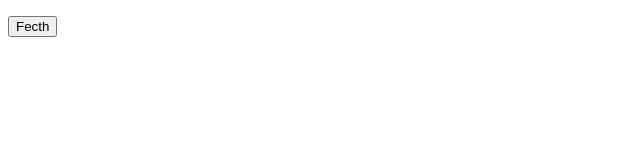
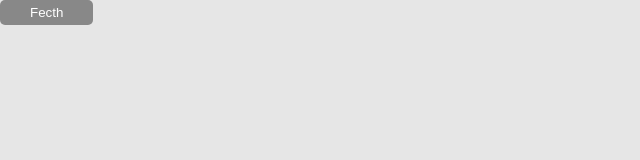
Before and after one commit to Limb00z/Exercicios-JS, a plain HTML site: page 24- FETCH/index.html in a window 1280 px wide. Shown: the whole page, without its empty margins (0-640 px from the left). Drawn offline with Linux system fonts and the light colour scheme.

Commit message:
correção html e css finalziado

```diff
--- a/24- FETCH/index.html
+++ b/24- FETCH/index.html
@@ -4,6 +4,7 @@
     <meta charset="UTF-8">
     <meta http-equiv="X-UA-Compatible" content="IE=edge">
     <meta name="viewport" content="width=device-width, initial-scale=1.0">
+    <link rel="stylesheet" href="style.css">
     <title>FETCH</title>
 </head>
 <body>
--- a/24- FETCH/style.css
+++ b/24- FETCH/style.css
@@ -0,0 +1,15 @@
+*{
+    border: none;
+    padding: 0px;
+    margin: 0px;
+    box-sizing: border-box;
+    background-color: #e6e6e6;
+}
+
+button{
+    padding: 5px 30px;
+    cursor: pointer;
+    border-radius: 5px;
+    background-color: #888;
+    color: #fff;
+}
```
